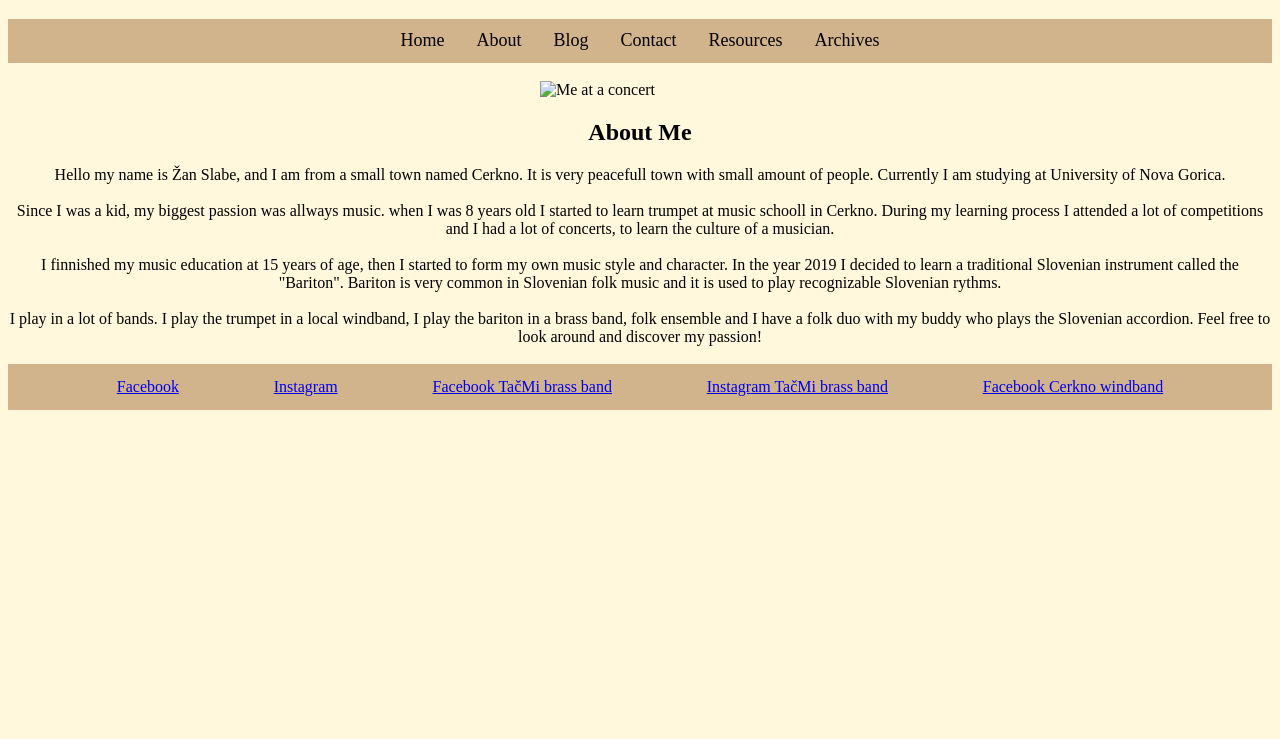
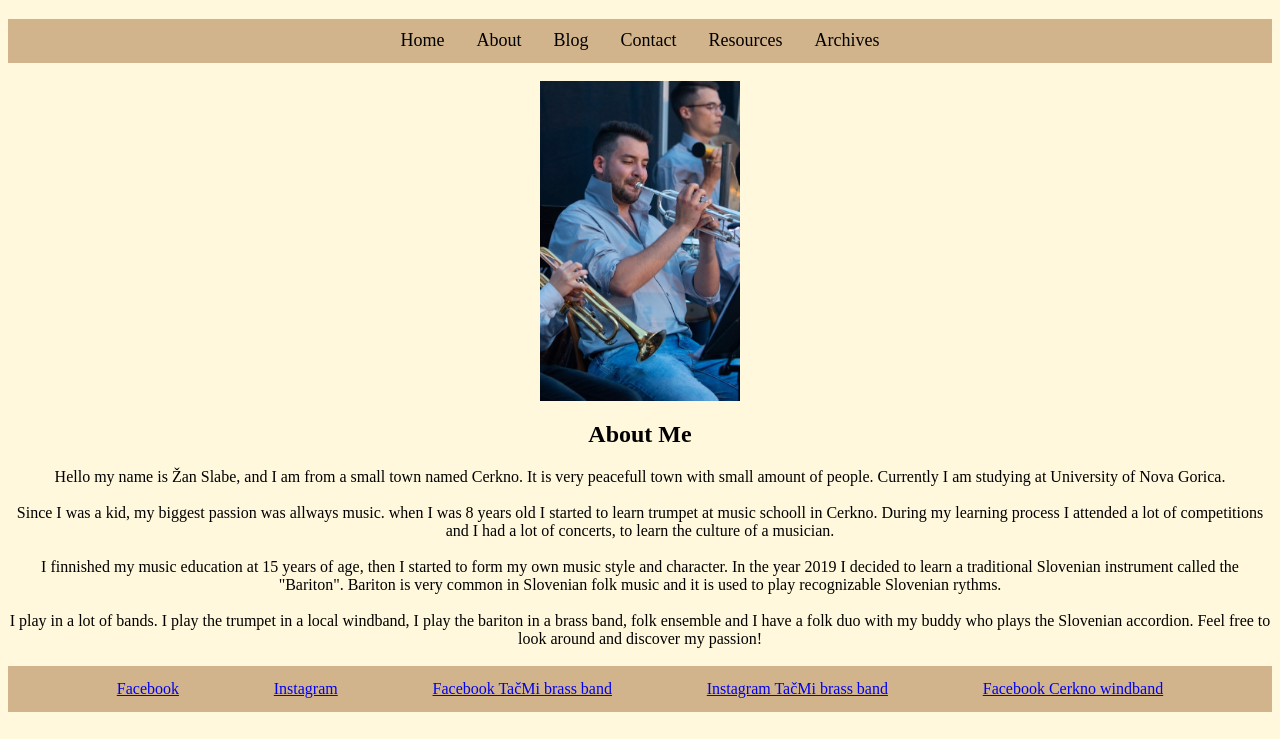
Before and after one commit to zanusslabus/MyMusicalCareer.github.io, a plain HTML site: page index.html in a window 1280 px wide. Shown: the part 61-800 px from the top of the page. Drawn offline with Linux system fonts and the light colour scheme.

Commit message:
index.html

```diff
--- a/index.html
+++ b/index.html
@@ -45,7 +45,7 @@
 
 <body style="background-color: #FFF8DC">
 <main>
-<img src="hero.png" alt="Me at a concert" width="200" style="display: block; margin: 0 auto;">
+<img src="hero.jpg" alt="Me at a concert" width="200" style="display: block; margin: 0 auto;">
   <section class="Welcome to my blog website: My musical career">
     <h2 style="text-align: center;">About Me</h2>
   <div style="text-align: center">
```
